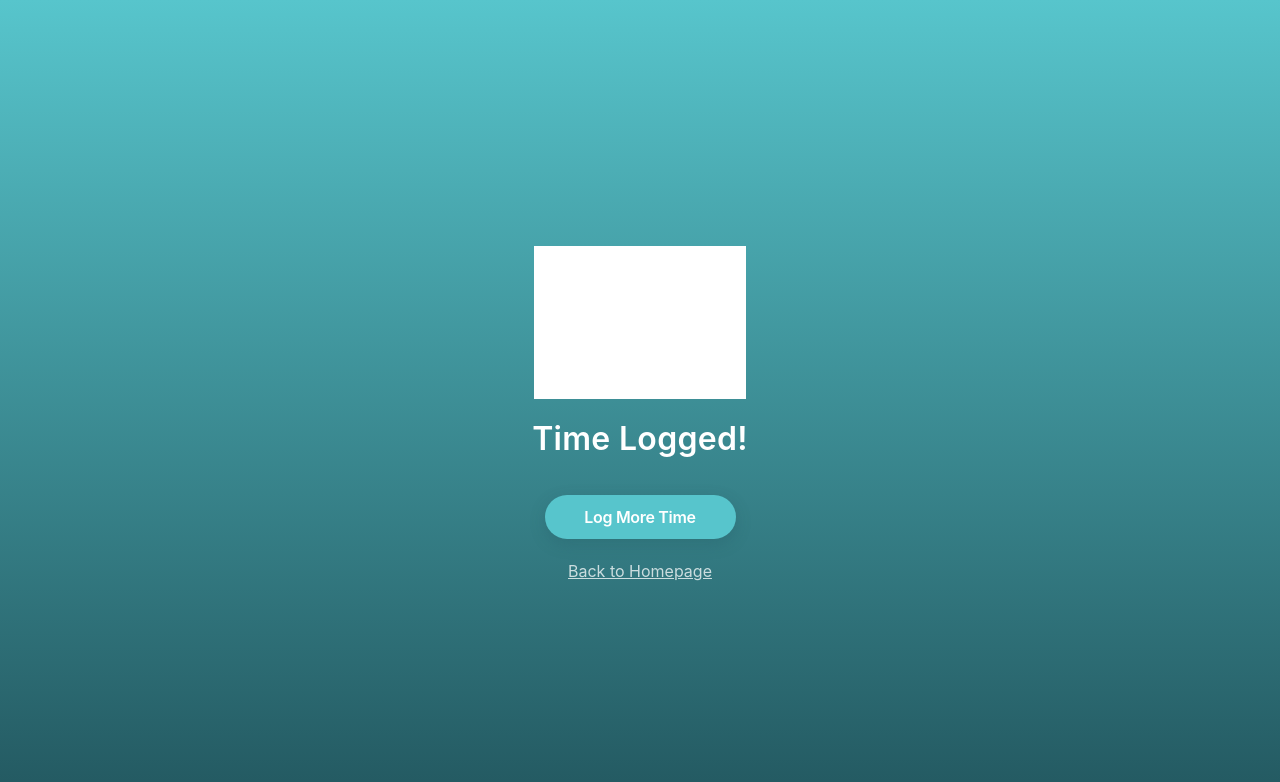
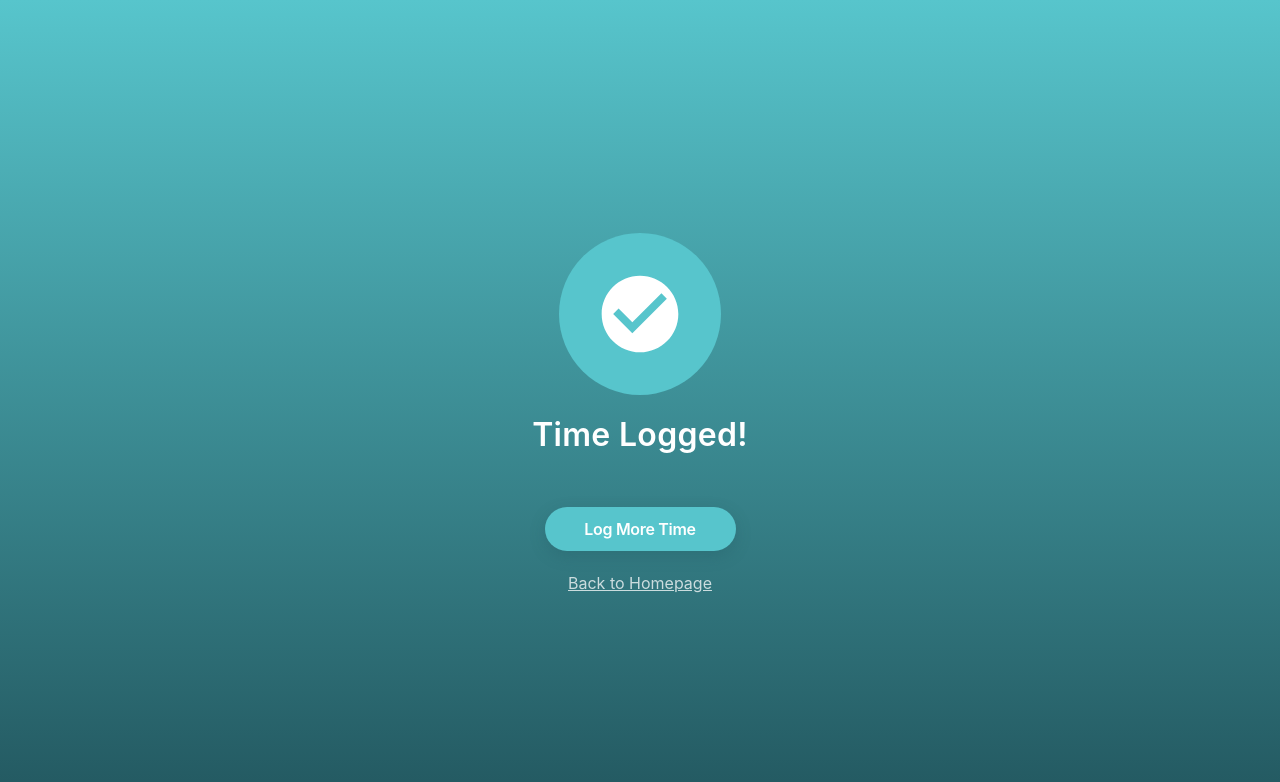
Before and after one commit to SeedlingMentorLog/seedling, a React (Create React App) app in the folder frontend/: page /time-logged in a window 1280 px wide. Shown: the top 782 px of the page. Built offline with nearby package versions, Linux system fonts and the light colour scheme; no server answers.

Commit message:
add mui checkmark to successfully timelogged page

```diff
--- a/frontend/package.json
+++ b/frontend/package.json
@@ -5,7 +5,7 @@
   "dependencies": {
     "@emotion/react": "^11.14.0",
     "@emotion/styled": "^11.14.0",
-    "@mui/icons-material": "^6.4.5",
+    "@mui/icons-material": "^6.4.6",
     "@mui/material": "^6.4.0",
     "@mui/x-date-pickers": "^7.27.1",
     "@testing-library/jest-dom": "^5.17.0",
--- a/frontend/src/pages/TimeLoggedPage.js
+++ b/frontend/src/pages/TimeLoggedPage.js
@@ -1,6 +1,7 @@
 import { React, useEffect, useState } from "react";
 import { useNavigate } from "react-router-dom";
 import { Box, Typography, Button, Link } from "@mui/material";
+import CheckCircleIcon from '@mui/icons-material/CheckCircle';
 
 const TimeLoggedPage = (props) => {
   const navigate = useNavigate();
@@ -25,7 +26,7 @@ const TimeLoggedPage = (props) => {
           flexDirection: "column",
           justifyContent: "center",
           alignItems: "center",
-          gap: 4,
+          gap: 6,
         }}
       >
         {/* Top box */}
@@ -40,11 +41,22 @@ const TimeLoggedPage = (props) => {
         >
           <Box
             sx={{
-              background: "#FFFFFF",
-              width: 212,
-              height: 153,
+              background: "#57C5CC",
+              width: 162,
+              height: 162,
+              borderRadius: "50%",
+              display: "flex",
+              justifyContent: "center",
+              alignItems: "center",
             }}
-          ></Box>
+          >
+            <CheckCircleIcon
+              sx={{
+                fontSize: 92,
+                color: "#FFF",
+              }}
+            />
+          </Box>
           <Typography
             sx={{
               alignSelf: "stretch",
```
Also changed, not shown: 1 other file (tests, documents, lock files or other folders).
